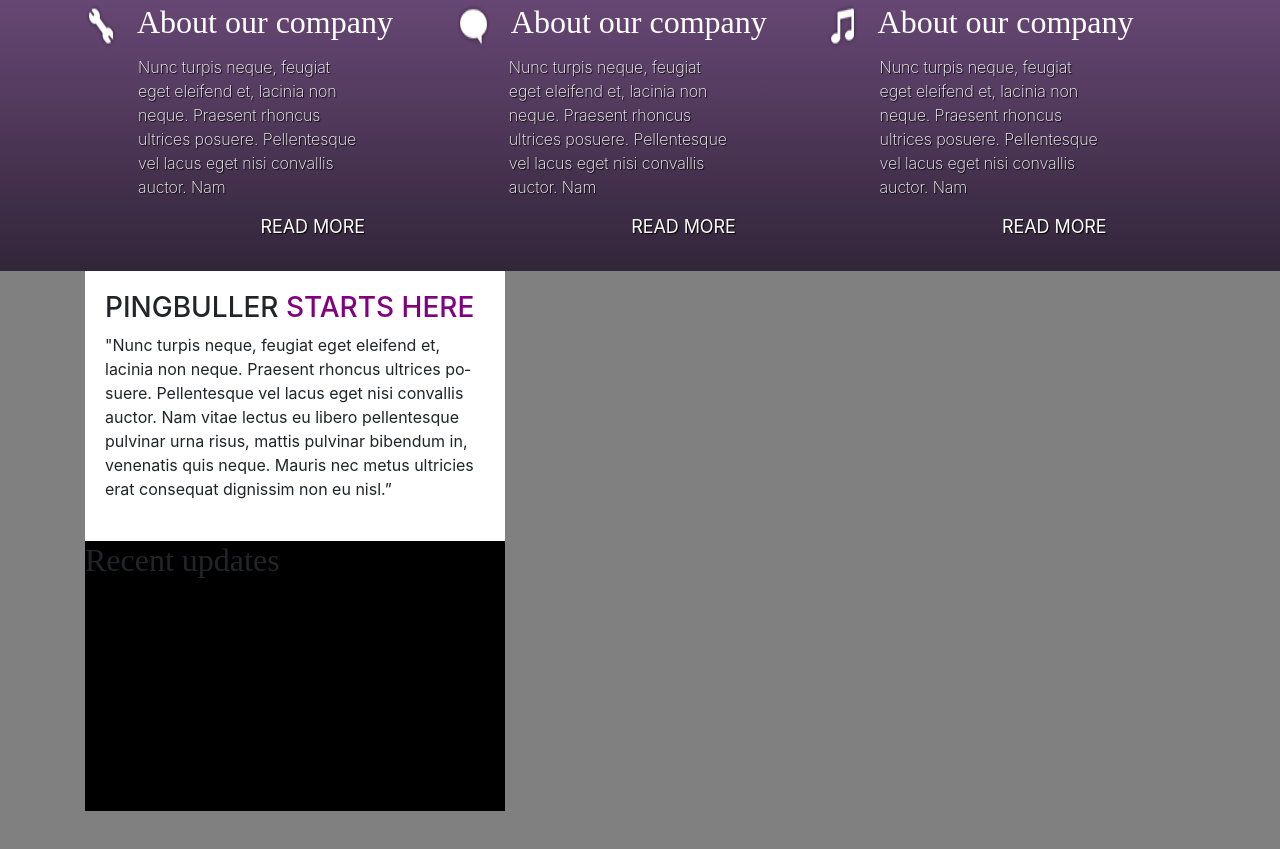
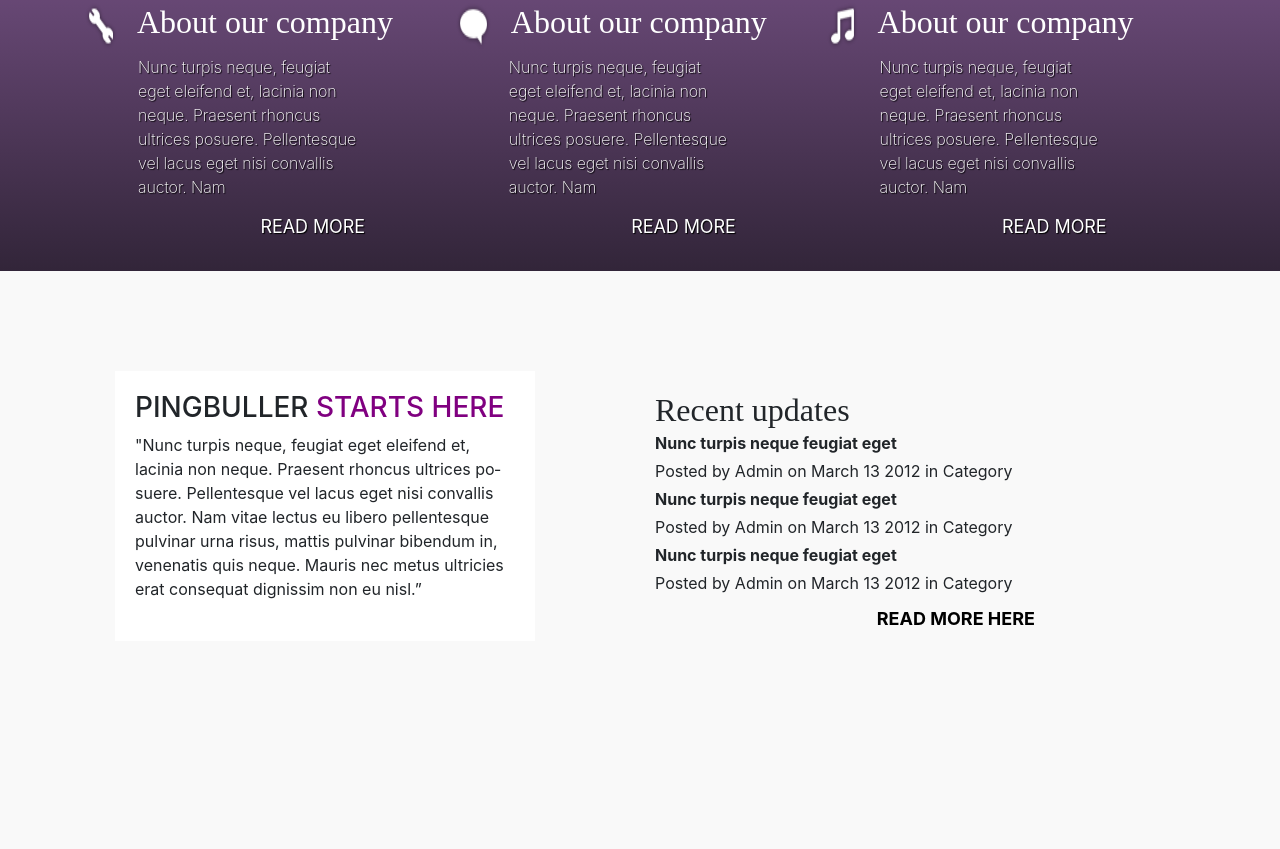
Before and after one commit to stashrynyshyn/Pingbuller, a plain HTML site: page index.html in a window 1280 px wide. Shown: the part 907-1756 px from the top of the page. Drawn offline with nearby package versions, Linux system fonts and the light colour scheme.

Commit message:
Stylization of third section

```diff
--- a/index.html
+++ b/index.html
@@ -102,6 +102,7 @@
 
     <section class="third_section">
         <div class="container">
+            <div class="both_containers">
             <div class="starts">
 
                 <div class="title__pingbuller">
@@ -115,10 +116,25 @@
                 <h2 class="updates__h2">
                     Recent updates
                 </h2>
-
+                <div class="container_one">
+                <p class="nunc_turpis">Nunc turpis neque feugiat eget</p>
+                <p class=" neque">Posted by Admin on March 13 2012 in Category</p>
+            </div>
+            <div class="container_second">
+                <p class="nunc_turpis">Nunc turpis neque feugiat eget</p>
+                <p class=" neque">Posted by Admin on March 13 2012 in Category</p>
+            </div>
+            <div class="container_third">
+                <p class="nunc_turpis">Nunc turpis neque feugiat eget</p>
+                <p class=" neque">Posted by Admin on March 13 2012 in Category</p>
+            </div>
+            <a href="#" class="read_morehere">Read more here</a>
             </div>
         </div>
+        </div>
+
     </section>
+
 
 
 
--- a/main.css
+++ b/main.css
@@ -190,7 +190,8 @@
 
 .third_section{
 	height: 600px;
-	background-color:gray;
+	background: #f9f9f9 no-repeat center top;
+
 
 
 }
@@ -199,6 +200,7 @@
 	width: 420px;
 	padding: 20px;
 	height: 270px;
+	float: left;
 }
 .starts_here{
 	color: purple;
@@ -207,8 +209,45 @@
 	text-transform: uppercase;
 }
 .updates{
-	background-color: black;
+	background: #f9f9f9 no-repeat center top;
 	width: 420px;
 	height: 270px;
+	padding: 20px;
+	float: right;
+	margin-left: 100px;
 
 }
+.nunc_turpis{
+	font-weight: bold;
+}
+.container_one{
+	line-height: 12px;
+}
+.container_second{
+	line-height: 12px;
+}
+.container_third{
+	line-height: 12px;
+}
+.read_morehere{
+	float: right;
+	color: black;
+
+	text-transform: uppercase;
+	font-size: large;
+	font-weight: bold;
+
+}
+.read_morehere:hover{
+	color: black;
+	text-shadow: 0 0 10px rgba(255, 255, 255, 0.8);
+	text-decoration: none;
+
+}
+.both_containers{
+	display: flex;
+	flex-direction: row;
+	padding-top: 100px;
+	padding-left: 30px;
+
+}
```
